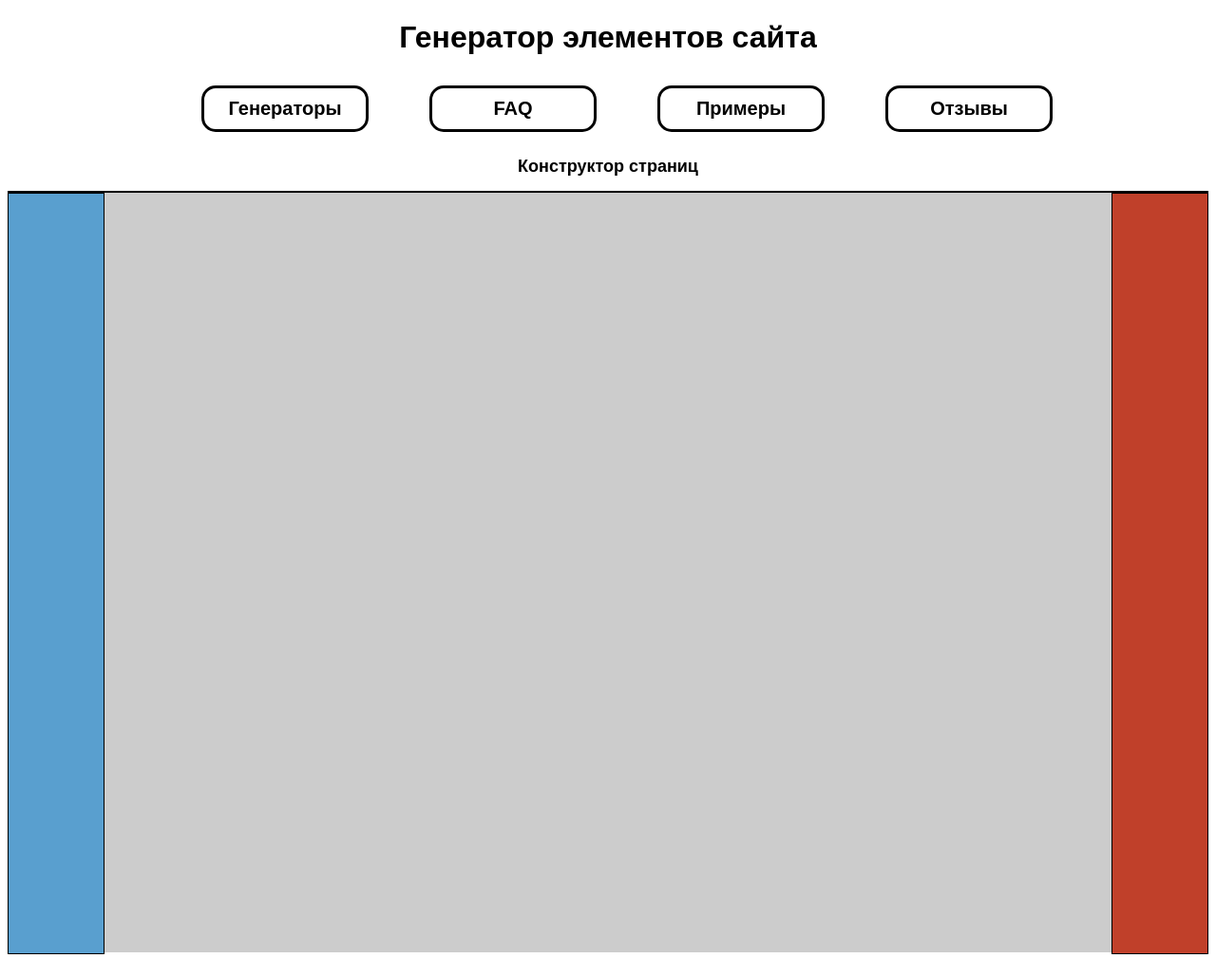
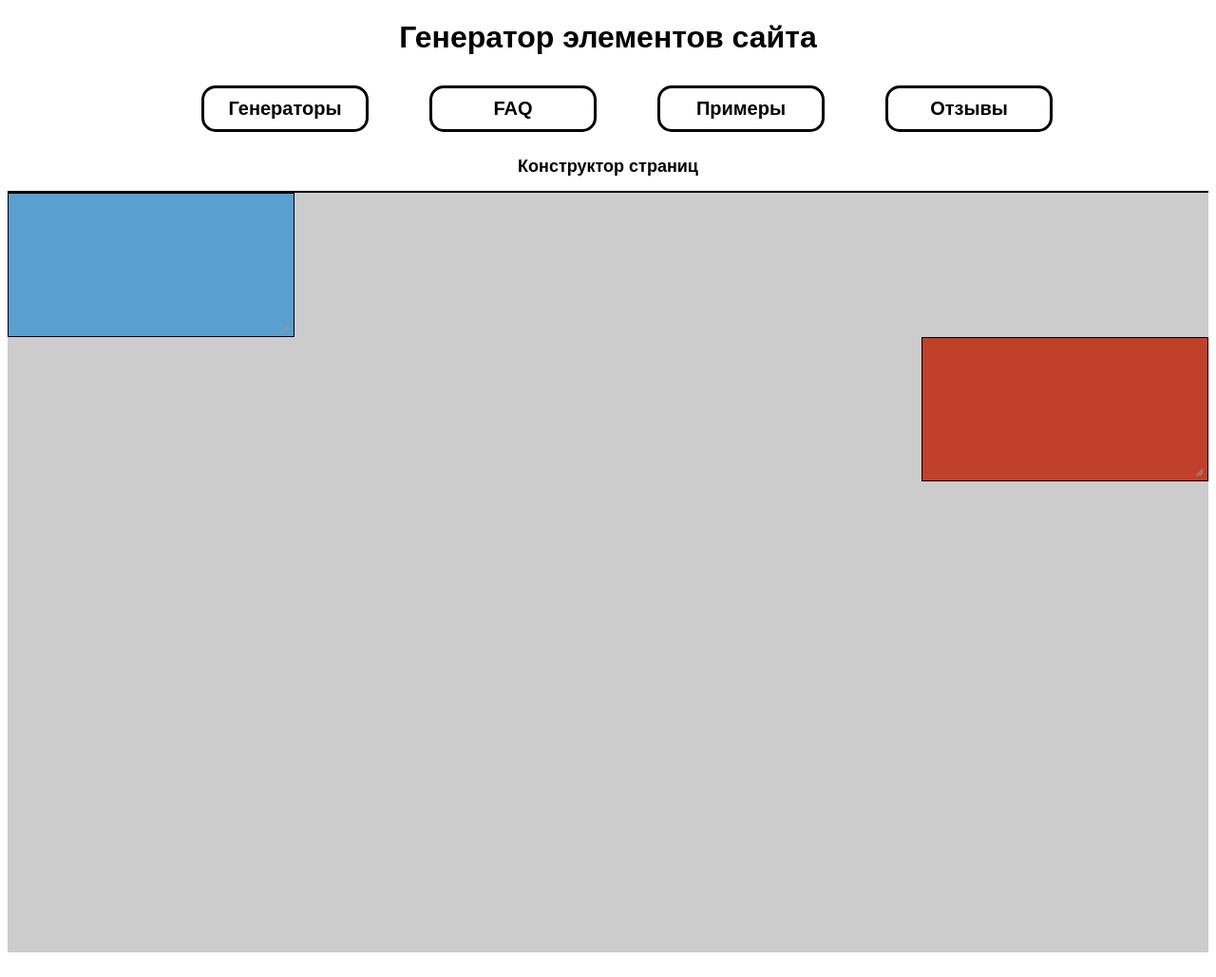
Before and after one commit to Raccoonandduck/SimpleGen, a PHP site: page /pagegen.php in a window 1280 px wide. Shown: the whole page at 95% size. Run offline with PHP 8.4, Linux system fonts and the light colour scheme; some libraries are stand-ins or nearby versions.

Commit message:
div изменяется положение и размер. Проблемы с начальными значениями

```diff
--- a/css/style.css
+++ b/css/style.css
@@ -95,19 +95,17 @@ font-size:15px;
 #mainPageGen{
     background-color:#cccccc;
     border-top:2px solid black;
-    height:100%;
 }
 #leftPageGen{
     background-color:#599fcf;
     border:1px solid black;
-    height:100%;
-    width:100px;
-    float:left;
+    width:300px;
+    height:150px;
 }
 #rightPageGen{
     background-color:#c0402a;
     border:1px solid black;
-    height:100%;
-    width:100px;
+    width:300px;
+    height:150px;
     float:right;
 }
--- a/pagegen.php
+++ b/pagegen.php
@@ -13,11 +13,14 @@ head();
 
 <script>
 var mainJS = document.getElementById('mainPageGen');
-var leftJS = document.getElementById('leftPageGen');
-var rightJS = document.getElementById('rightPageGen');
 mainJS.style.height = window.innerHeight+'px';
-leftJS.style.height = window.innerHeight+'px';
-rightJS.style.height = window.innerHeight+'px';
+</script>
+
+<script>
+$("#leftPageGen").draggable();
+$("#leftPageGen").resizable();
+$("#rightPageGen").draggable();
+$("#rightPageGen").resizable();
 </script>
 
 <script>
```
